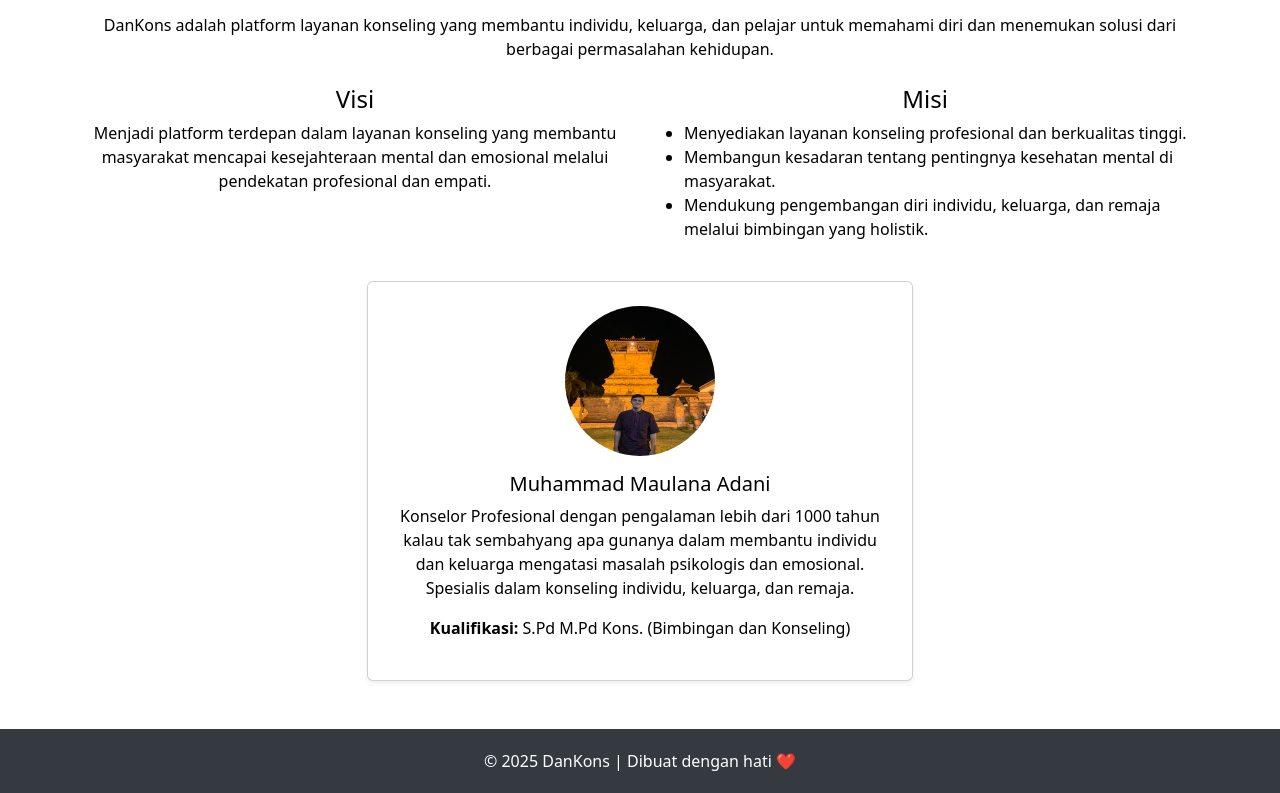
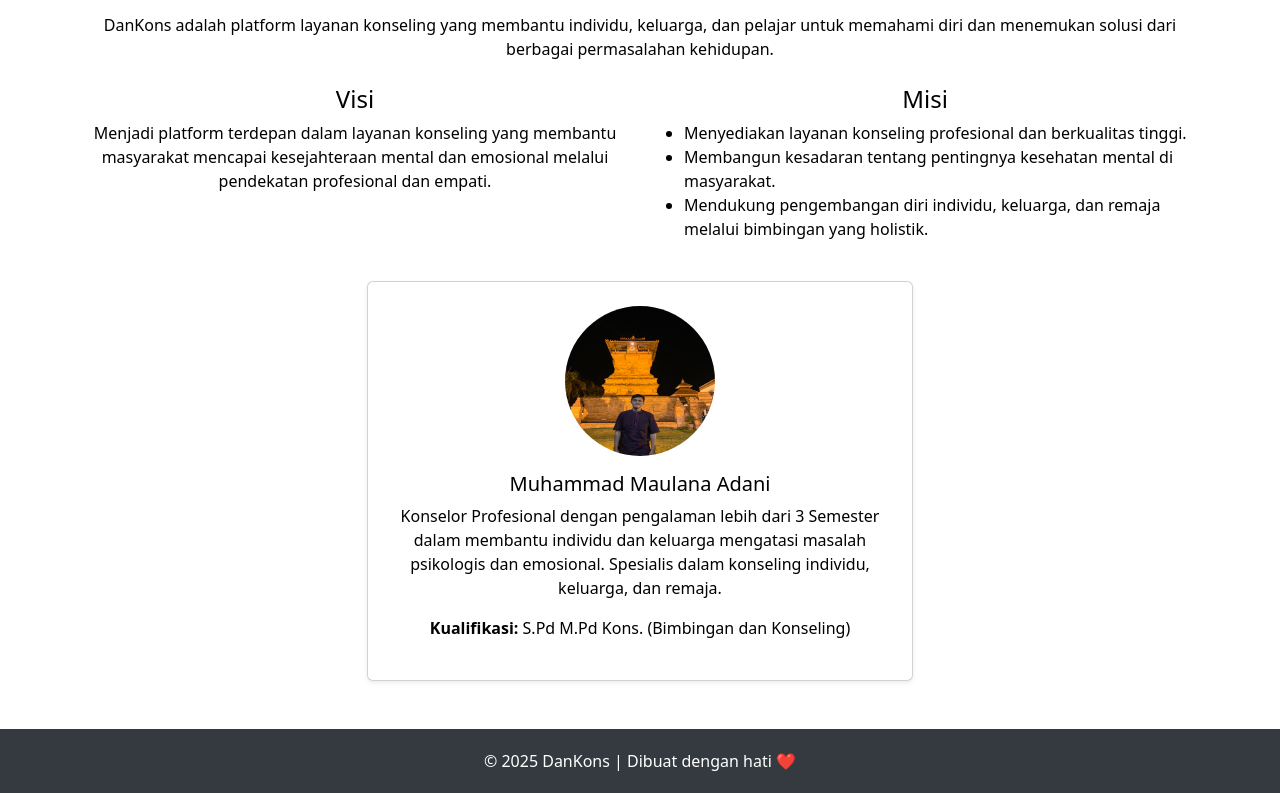
Before and after one commit to MaulanaAdani777/SITUS-KONSELING, a plain HTML site: page index.html in a window 1280 px wide. Shown: the part 2109-2902 px from the top of the page. Drawn offline with nearby package versions, Linux system fonts and the light colour scheme.

Commit message:
Update counselor experience description in index.html

```diff
--- a/index.html
+++ b/index.html
@@ -293,7 +293,7 @@
         <div class="card shadow-sm p-4">
           <img src="photo_6102873233557228757_y.jpg" alt="Foto Konselor" class="rounded-circle mx-auto d-block mb-3" style="width: 150px; height: 150px;">
           <h5>Muhammad Maulana Adani</h5>
-          <p>Konselor Profesional dengan pengalaman lebih dari 1000 tahun kalau tak sembahyang apa gunanya dalam membantu individu dan keluarga mengatasi masalah psikologis dan emosional. Spesialis dalam konseling individu, keluarga, dan remaja.</p>
+          <p>Konselor Profesional dengan pengalaman lebih dari 3 Semester dalam membantu individu dan keluarga mengatasi masalah psikologis dan emosional. Spesialis dalam konseling individu, keluarga, dan remaja.</p>
           <p><strong>Kualifikasi:</strong> S.Pd M.Pd Kons. (Bimbingan dan Konseling)</p>
         </div>
       </div>
```
